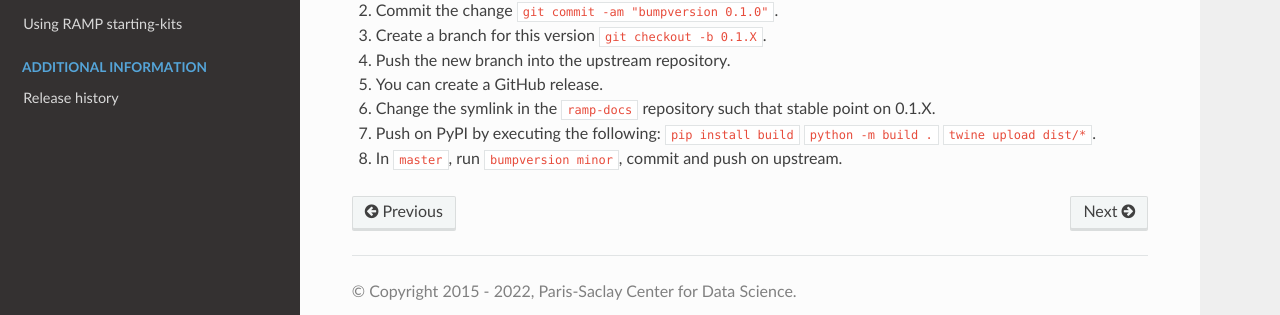
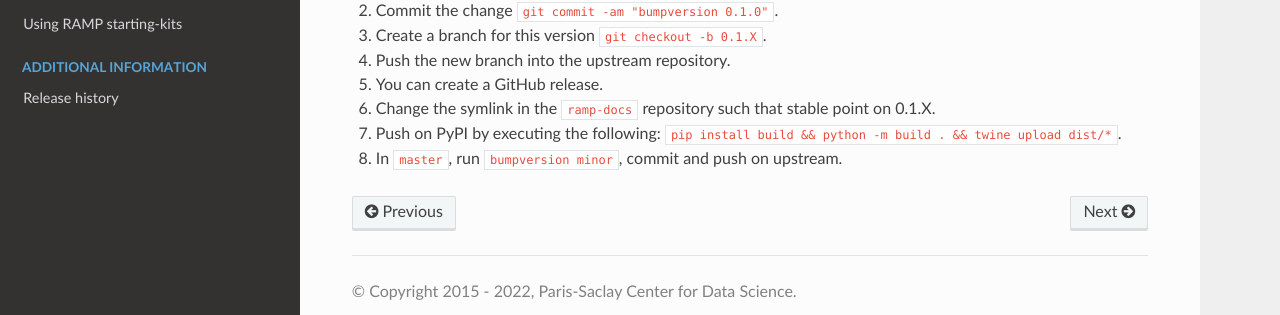
Before and after one commit to paris-saclay-cds/ramp-workflow, a Sphinx documentation site: the page built from doc/contribute.rst, in a window 1280 px wide and 900 px high, scrolled down 1086 px. Shown: the part 539-854 px from the top of the window. Built offline with Sphinx 7.4.7 and the Read the Docs theme 2.0.0, drawn with Linux system fonts in a browser that asks for light colours; formulas are drawn with MathJax 3; the version number is read from the project's files by our own code.

Commit message:
commands on one line

```diff
--- a/doc/contribute.rst
+++ b/doc/contribute.rst
@@ -95,7 +95,5 @@ The following explain the main steps to release `ramp-board`:
 6. Change the symlink in the `ramp-docs` repository such that stable point on
    0.1.X.
 7. Push on PyPI by executing the following:
-   `pip install build`
-   `python -m build .`
-   `twine upload dist/*`.
+   `pip install build && python -m build . && twine upload dist/*`.
 8. In `master`, run `bumpversion minor`, commit and push on upstream.
```
